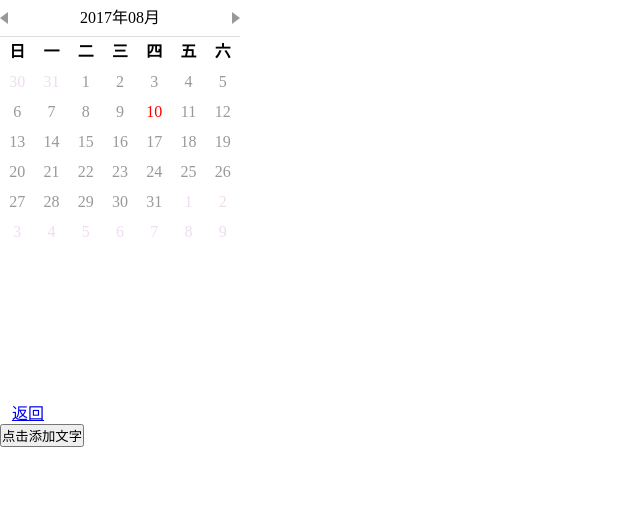
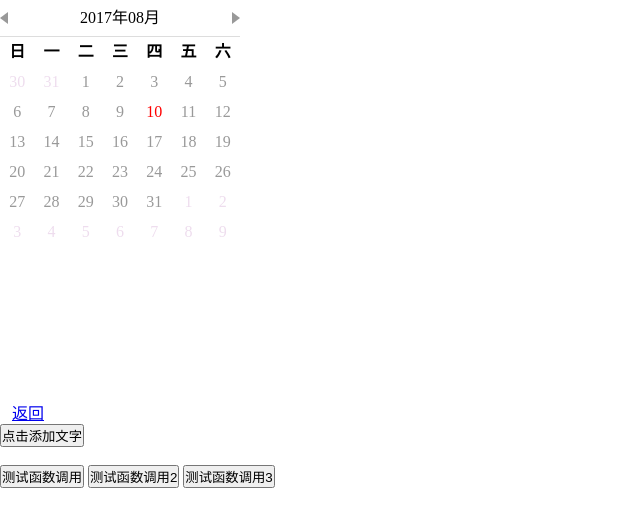
Before and after one commit to luppiterw/TestWebstorm, a plain HTML site: page page-01.html in a window 1280 px wide. Shown: the whole page, without its empty margins (0-640 px from the left). Drawn offline with Linux system fonts and the light colour scheme.

Commit message:
test three kinds of calling an closed separate funtion

```diff
--- a/page-01.html
+++ b/page-01.html
@@ -27,5 +27,26 @@
     <div id="inner"></div>
     <br>
 
+    <!--以下代码无效-->
+    <!--<input type="button" value="测试函数调用" onclick="alert()">-->
+
+    <!--以下代码有效-->
+    <input type="button" value="测试函数调用" onclick="testCall()">
+    <input type="button" value="测试函数调用2" onclick="aFun()">
+    <input type="button" value="测试函数调用3" onclick="bFun()">
+
+
 </body>
+
+<script>
+    function testCall() {
+        alert("asdas")
+    }
+
+    function aFun() {
+        $.anotherInter()
+    }
+
+    var bFun = $.anotherInter
+</script>
 </html>
```
